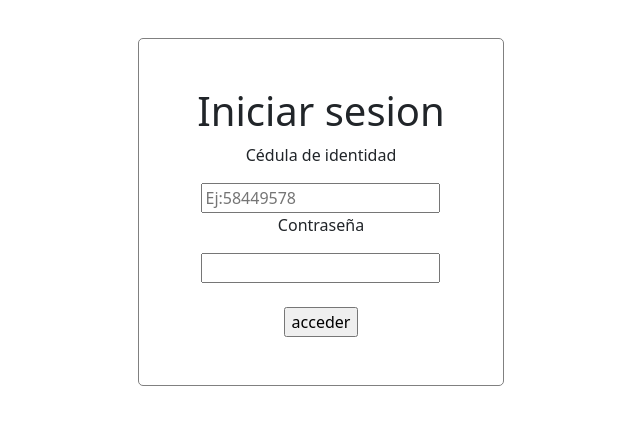
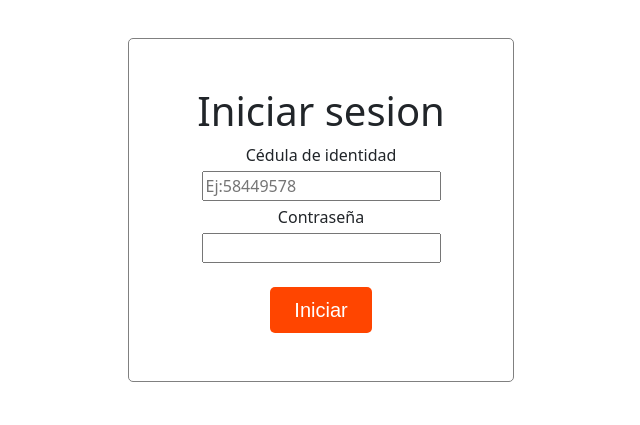
Before and after one commit to Gstar97/Proyecto_ITI, a PHP site: page /login.html in a window 1280 px wide. Shown: the part 106-531 px from the top of the page, without its empty margins (319-959 px from the left). Run offline with PHP 8.4, Linux system fonts and the light colour scheme.

Commit message:
-Se agrego decoracion al boton del login y se cambio el nombre a un estilo.

```diff
--- a/V_1.0.0/css/estilo menu login .css
+++ b/V_1.0.0/css/estilo login y registro.css
@@ -11,3 +11,15 @@
     border:1px solid gray;
     border-radius:5px;
 }
+
+.BotonAcceder{
+    background-color:orangered;
+    color:white;
+    border:0px;
+    border-radius:5px;
+    font-size:20px;
+    font-family:Arial;
+}
+.BotonAcceder:active{
+    background-color:black;
+}
--- a/V_1.0.0/login.html
+++ b/V_1.0.0/login.html
@@ -6,7 +6,7 @@
     <title>Document</title>
     <link href="https://cdn.jsdelivr.net/npm/bootstrap@5.2.3/dist/css/bootstrap.min.css" rel="stylesheet"
     integrity="sha384-rbsA2VBKQhggwzxH7pPCaAqO46MgnOM80zW1RWuH61DGLwZJEdK2Kadq2F9CUG65" crossorigin="anonymous">
-    <link rel="stylesheet" href="css/estilo menu login .css">
+    <link rel="stylesheet" href="css/estilo login y registro.css">
 </head>
 <body>
     <header class="header fixed-top fixed-top">
@@ -32,14 +32,14 @@
     <section class="row align-items-start my-5"></section>
     <section class="row align-items-start">
         <section class="col"></section>
-        <section class="login col px-0 py-5">
+        <section class="login col px-3 py-5">
             <h1>Iniciar sesion</h1>
-            <p class="">Cédula de identidad</p>
+            <p class="my-1">Cédula de identidad</p>
             <input type="text" maxlength="8" id="txtCedulaLogin" placeholder="Ej:58449578" class="">
-            <p>Contraseña</p>
-            <input type="password" id="txtClaveLogin" class="">
+            <p class="my-1">Contraseña</p>
+            <input type="password" id="txtClaveLogin">
             <section class="col">
-                <input class="mt-4" type="button" value="acceder">
+                <input class="BotonAcceder mt-4 px-4 py-2" type="button" value="Iniciar">
             </section>
         </section>
         <section class="col"></section>
```
